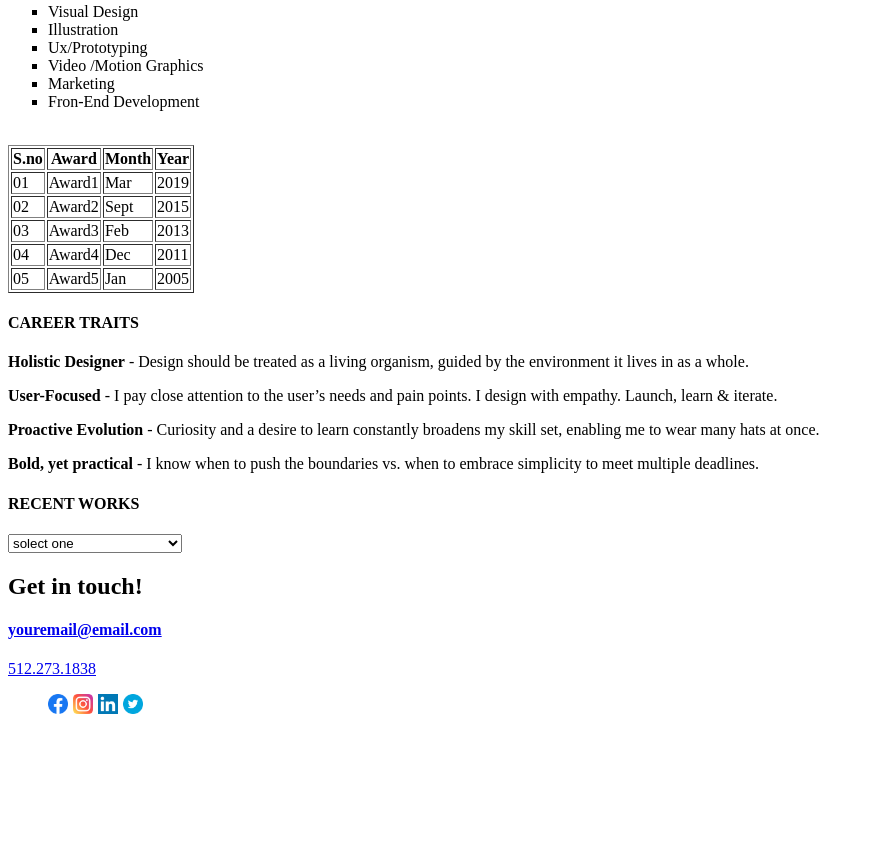
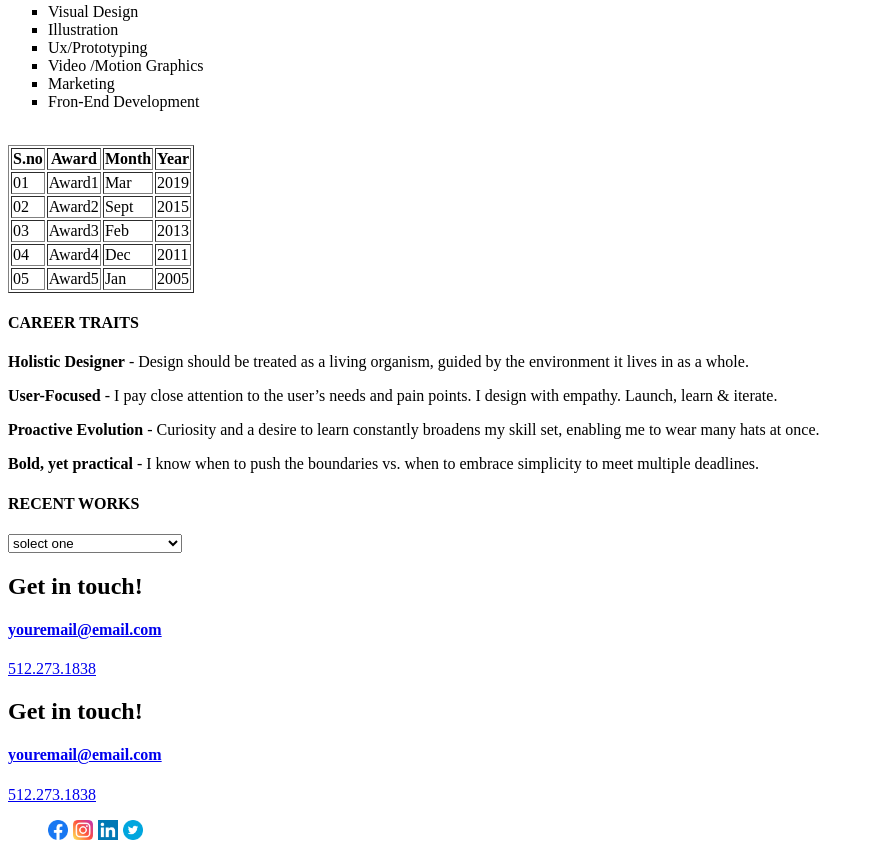
Before and after one commit to dharmarapuanil/testcase, a plain HTML site: page index.html in a window 1280 px wide. Shown: the part 644-1504 px from the top of the page, without its empty margins (0-874 px from the left). Before the commit the page ends 1378 px from the top, so only its background shows below. Drawn offline with Linux system fonts and the light colour scheme.

Commit message:
ui chnage

```diff
--- a/index.html
+++ b/index.html
@@ -125,6 +125,11 @@
 <a href="mailto:youremail@email.com"><h4>youremail@email.com</h4></a>
 <a href="tel:512.273.1838">512.273.1838</a>
 <div>
+    <div>
+        <h2>Get in touch!</h2>
+        <a href="mailto:youremail@email.com"><h4>youremail@email.com</h4></a>
+        <a href="tel:512.273.1838">512.273.1838</a>
+        <div>
     <ul style="list-style-type: none;">
         <li style="float: left; margin-right:5px"><img src="facebook.png" alt="facebook icon"  width="20px" height="20px"></li>
         <li style="float: left; margin-right:5px"><img src="instagram.png" alt="instagram icon"  width="20px" height="20px"></li>
```
